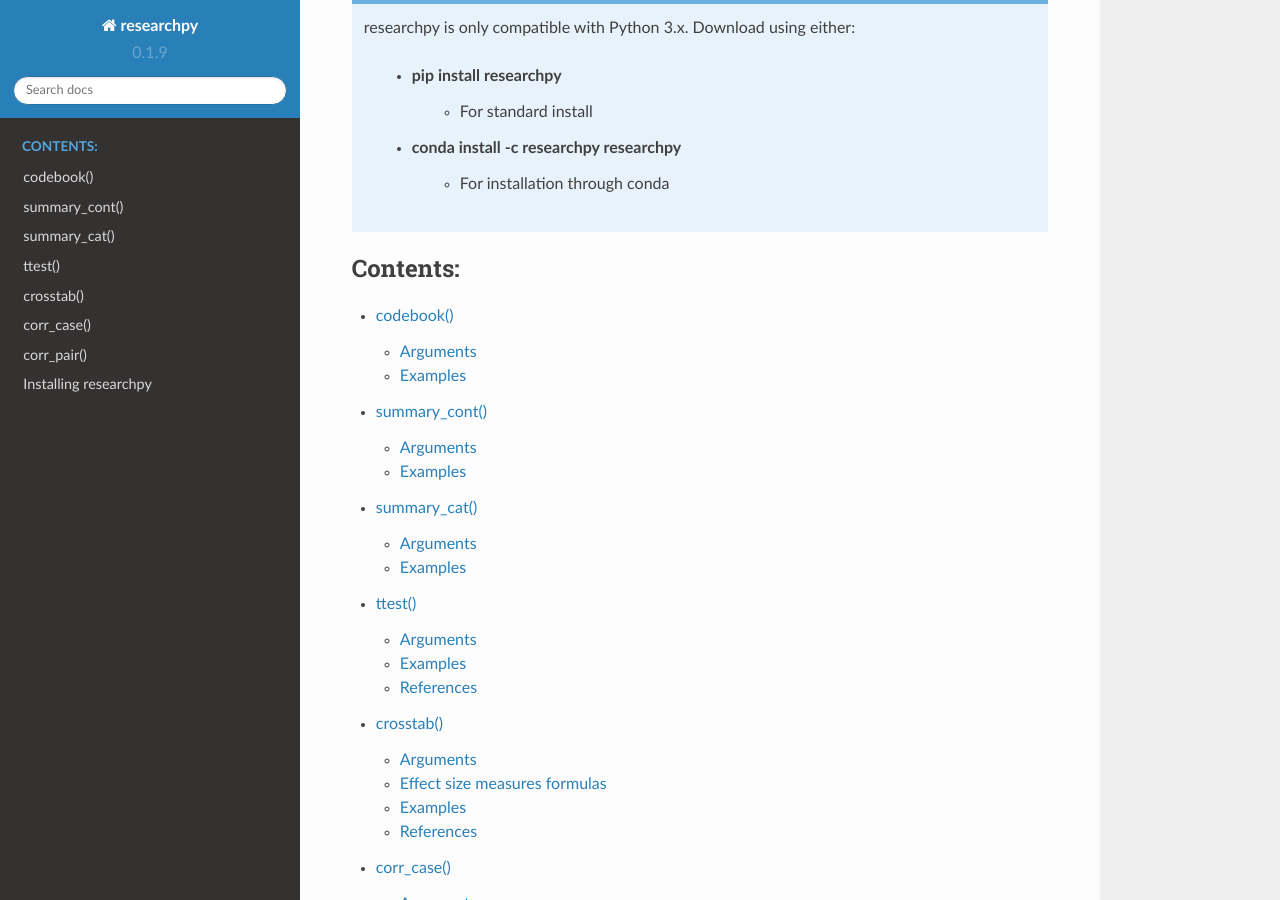
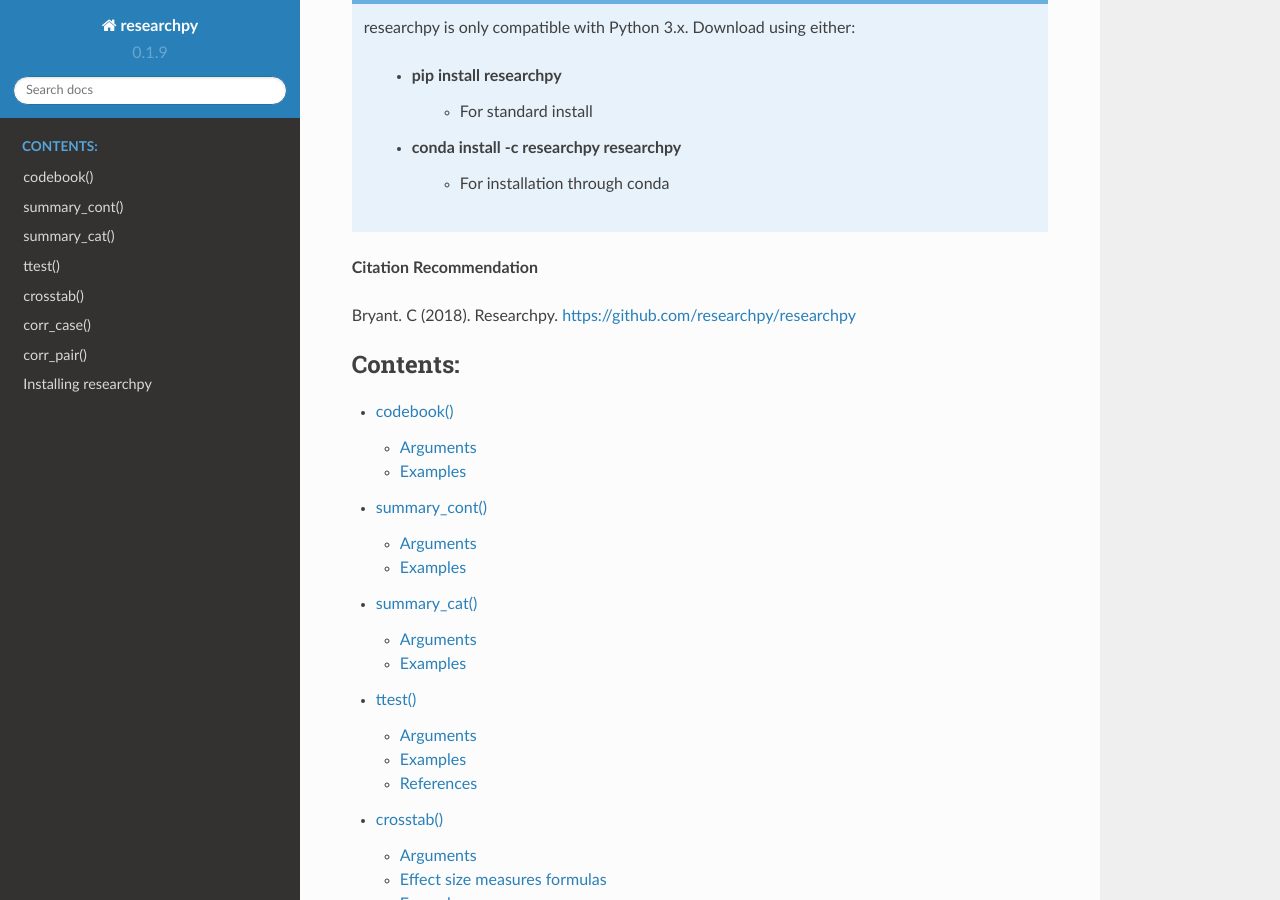
Before and after one commit to researchpy/documentation, a Sphinx documentation site: the page built from source/index.rst, in a window 1280 px wide and 900 px high, scrolled down 497 px. Built offline with Sphinx 7.4.7 and the Read the Docs theme 2.0.0, drawn with Linux system fonts in a browser that asks for light colours.

Commit message:
Update index.rst

```diff
--- a/source/index.rst
+++ b/source/index.rst
@@ -30,6 +30,10 @@
    * conda install -c researchpy researchpy
       * For installation through conda
 
+**Citation Recommendation**
+
+Bryant. C (2018). Researchpy. https://github.com/researchpy/researchpy
+
 
 .. toctree::
    :maxdepth: 2
```
